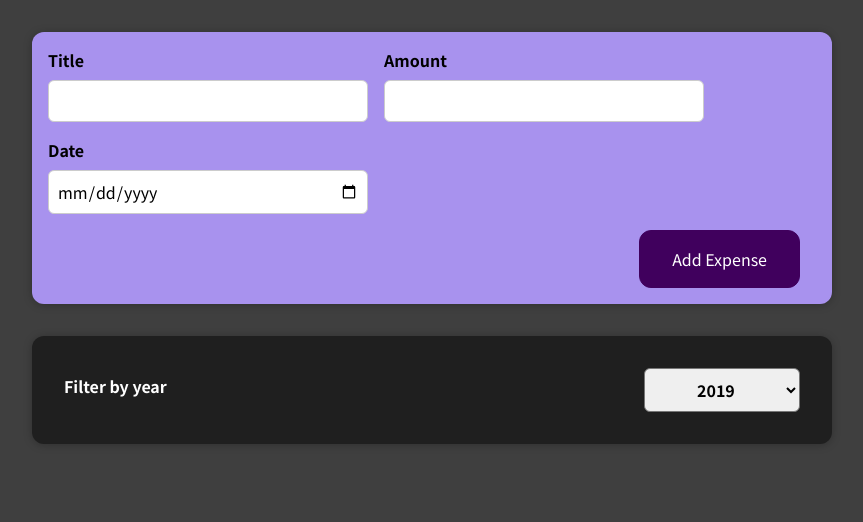
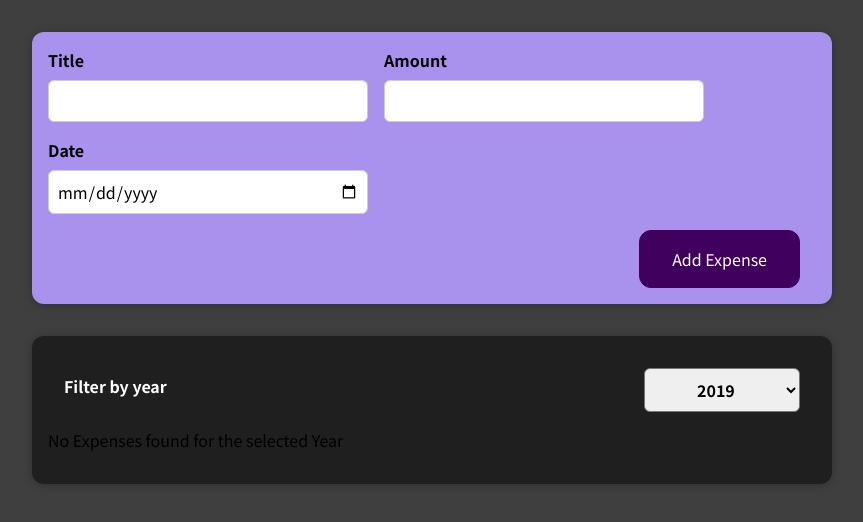
Before and after one commit to SivaSurender/Expense-Tracker-Calculator, a React (Create React App) app: page / in a window 1280 px wide. Shown: the top 522 px of the page, without its empty margins (208-1071 px from the left). Built offline with nearby package versions, Linux system fonts and the light colour scheme.

Commit message:
Conditional Rendering

```diff
--- a/src/components/Expenses/Expenses.jsx
+++ b/src/components/Expenses/Expenses.jsx
@@ -20,14 +20,20 @@ const Expenses = function ({ item }) {
       <Card className="expenses">
         <ExpensesFilter defaultYear={selectedYear} onFilter={onFilterChange} />
         {/* Rendering array of objects dynamically with map */}
-        {filteredList.map((eachItem) => (
+
+        {/*Adding conditional rendering to displaay a message if there's no items selected in the list */}
+        {filteredList.length === 0 ? (
+          <p>No Expenses found for the selected Year</p>
+        ) : (
+          filteredList.map((eachItem) => (
             <ExpenseItem
               key={eachItem.id}
               title={eachItem.title}
               amount={eachItem.amount}
               date={eachItem.date}
             />
-        ))}
+          ))
+        )}
       </Card>
     </div>
   );
```
Lines whose indentation alone changed are shown as unchanged.
